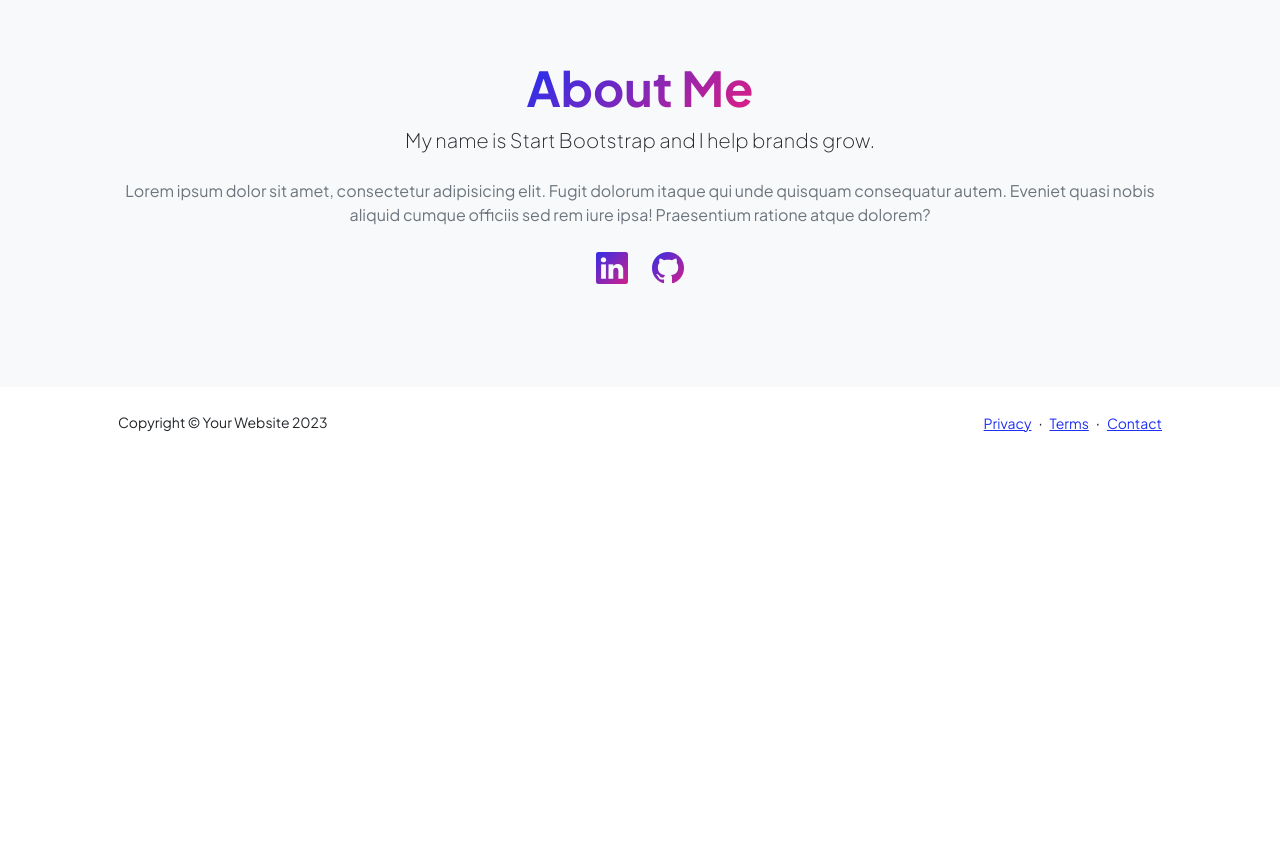
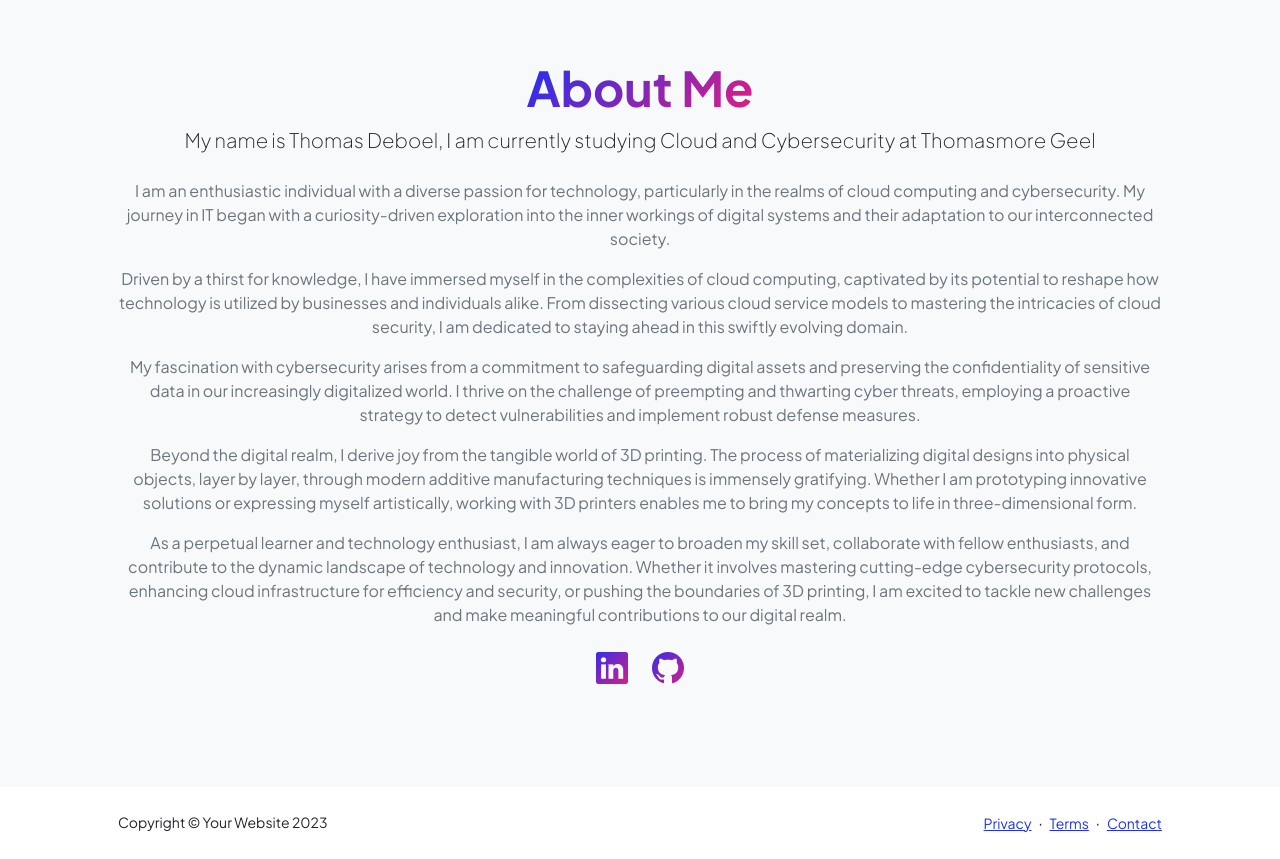
Before and after one commit to ThomasDeboel/ThomasDeboel.github.io, a plain HTML site: page index.html in a window 1280 px wide. Shown: the part 1060-1919 px from the top of the page. Before the commit the page ends 1519 px from the top, so only its background shows below. Drawn offline with nearby package versions, Linux system fonts and the light colour scheme.

Commit message:
Update About Me and Professional Skills sections

```diff
--- a/index.html
+++ b/index.html
@@ -182,8 +182,12 @@
                         <div class="col-xxl-8">
                             <div class="text-center my-5">
                                 <h2 class="display-5 fw-bolder"><span class="text-gradient d-inline">About Me</span></h2>
-                                <p class="lead fw-light mb-4">My name is Start Bootstrap and I help brands grow.</p>
-                                <p class="text-muted">Lorem ipsum dolor sit amet, consectetur adipisicing elit. Fugit dolorum itaque qui unde quisquam consequatur autem. Eveniet quasi nobis aliquid cumque officiis sed rem iure ipsa! Praesentium ratione atque dolorem?</p>
+                                <p class="lead fw-light mb-4">My name is Thomas Deboel, I am currently studying Cloud and Cybersecurity at Thomasmore Geel</p>
+                                <p class="text-muted">I am an enthusiastic individual with a diverse passion for technology, particularly in the realms of cloud computing and cybersecurity. My journey in IT began with a curiosity-driven exploration into the inner workings of digital systems and their adaptation to our interconnected society.</p>
+                                <p class="text-muted">Driven by a thirst for knowledge, I have immersed myself in the complexities of cloud computing, captivated by its potential to reshape how technology is utilized by businesses and individuals alike. From dissecting various cloud service models to mastering the intricacies of cloud security, I am dedicated to staying ahead in this swiftly evolving domain.</p>
+                                <p class="text-muted">My fascination with cybersecurity arises from a commitment to safeguarding digital assets and preserving the confidentiality of sensitive data in our increasingly digitalized world. I thrive on the challenge of preempting and thwarting cyber threats, employing a proactive strategy to detect vulnerabilities and implement robust defense measures.</p>
+                                <p class="text-muted">Beyond the digital realm, I derive joy from the tangible world of 3D printing. The process of materializing digital designs into physical objects, layer by layer, through modern additive manufacturing techniques is immensely gratifying. Whether I am prototyping innovative solutions or expressing myself artistically, working with 3D printers enables me to bring my concepts to life in three-dimensional form.</p>
+                                <p class="text-muted">As a perpetual learner and technology enthusiast, I am always eager to broaden my skill set, collaborate with fellow enthusiasts, and contribute to the dynamic landscape of technology and innovation. Whether it involves mastering cutting-edge cybersecurity protocols, enhancing cloud infrastructure for efficiency and security, or pushing the boundaries of 3D printing, I am excited to tackle new challenges and make meaningful contributions to our digital realm.</p>
                                 <div class="d-flex justify-content-center fs-2 gap-4">
                                     <!-- <a class="text-gradient" href="#!"><i class="bi bi-twitter"></i></a> -->
                                     <a class="text-gradient" href="https://www.linkedin.com/in/thomas-deboel-9b5819196/"><i class="bi bi-linkedin"></i></a>
```
Also changed, not shown: resume.html (+4 -4 lines).
